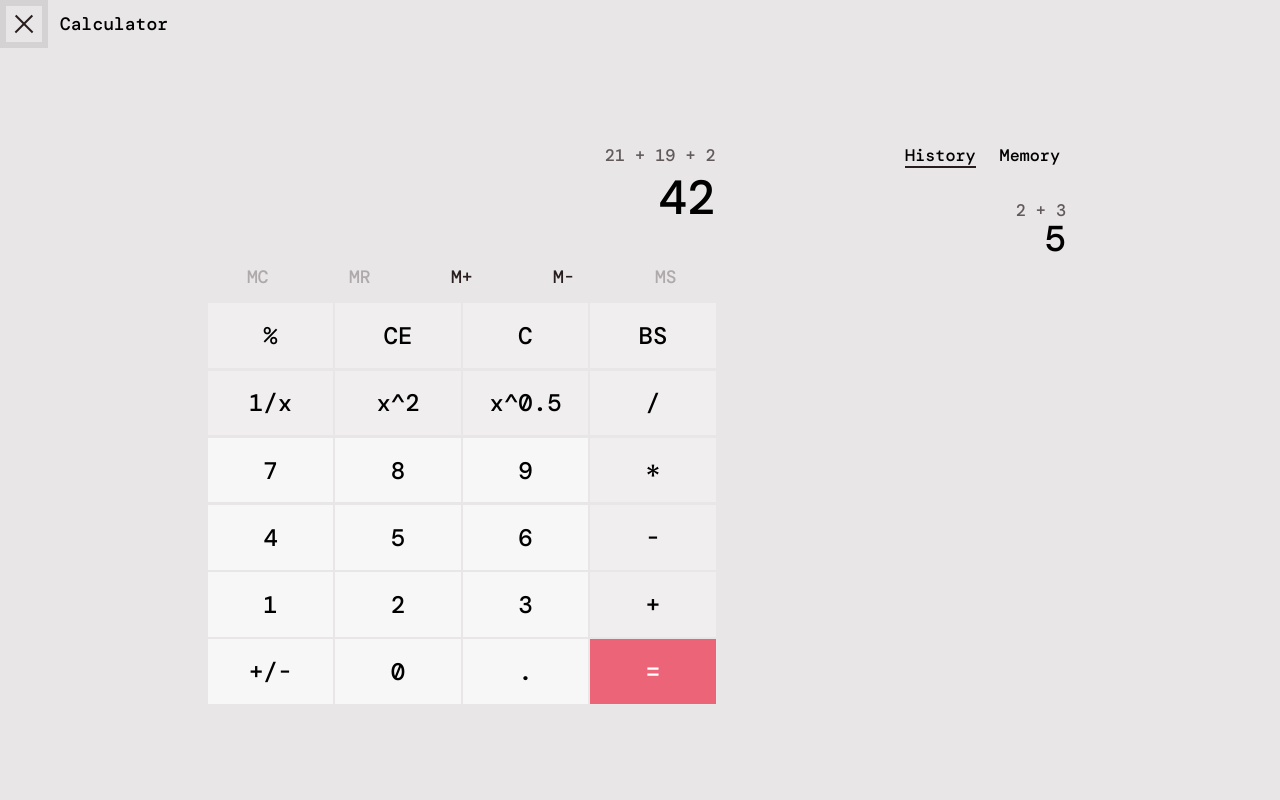
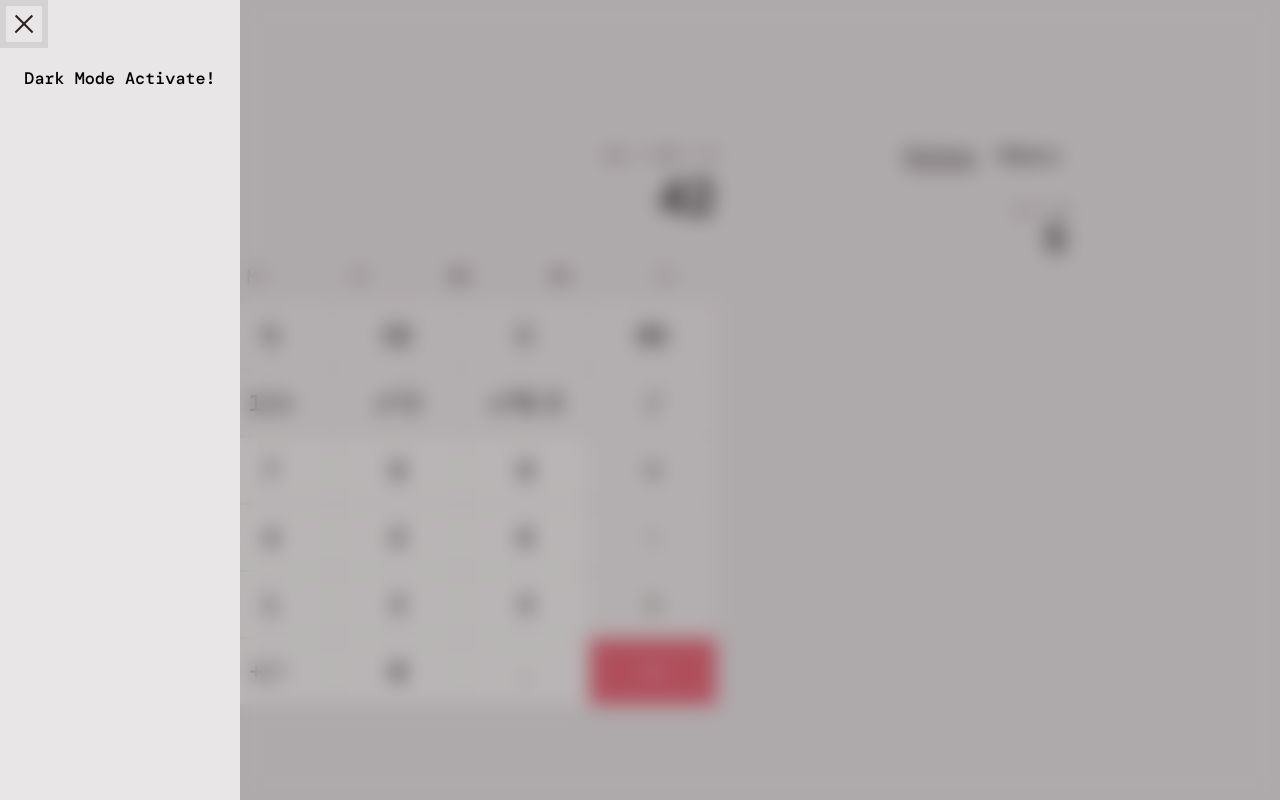
Before and after one commit to O-Kreator/Web-calculator, a website built with Parcel: page index.html in a window 1280 px wide. Both pictures are taken after a click on the button 24 px from the left and 24 px from the top of the page. Built offline with nearby package versions, Linux system fonts and the light colour scheme; a web font is replaced by a local one.

Commit message:
feat top navigation contents

```diff
--- a/index.html
+++ b/index.html
@@ -12,6 +12,12 @@
     <nav id="navTop">
       Calculator
     </nav>
+    <div id="navBlinder"></div>
+    <div id="navContentWrapper">
+      <button id="darkModeBtn" class="navContentItem">
+        Dark Mode Activate!
+      </button>
+    </div>
     <div id="contentWrapper">
       <main id="mainWrapper">
         <input id="textSub" value="21 + 19 + 2" size="1" type="text">
--- a/src/js/_config.js
+++ b/src/js/_config.js
@@ -9,7 +9,12 @@ export const DOM = {
   body: document.body,
   nav: {
     button: document.getElementById("navMenuBtn"),
-    top: document.getElementById("navTop")
+    top: document.getElementById("navTop"),
+    blinder: document.getElementById("navBlinder"),
+
+    contents: {
+      darkModeBtn: document.getElementById("darkModeBtn")
+    }
   },
   text: {
     sub: document.getElementById("textSub"),
--- a/src/js/nav.js
+++ b/src/js/nav.js
@@ -1,20 +1,40 @@
 import { CONST, DOM } from './_config.js';
 
 const navStatus = {
-  isMoving: false
+  isMoving: false,
+  isShown: false
 }
 
 const navFunc = {
-  toggle() {
+  on() {
     if (!navStatus.isMoving) {
       navStatus.isMoving = true;
-      DOM.body.classList.toggle("menu_pressed");
+
+      DOM.nav.button.classList.add("on");
+      DOM.body.classList.add("menu_pressed");
+
+      setTimeout(() => DOM.body.classList.add("menu_shown"), CONST.TIME_SHORT);
+      setTimeout(() => {navStatus.isShown = true}, CONST.TIME_LONG);
+      setTimeout(() => {navStatus.isMoving = false}, CONST.TIME_LONG);
+    }
+  },
+
+  off() {
+    if (!navStatus.isMoving) {
+      navStatus.isMoving = true;
+
+      DOM.nav.button.classList.remove("on");
+      DOM.body.classList.remove("menu_shown");
+
+      setTimeout(() => DOM.body.classList.remove("menu_pressed"), CONST.TIME_LONG);
+      setTimeout(() => {navStatus.isShown = false}, CONST.TIME_LONG);
       setTimeout(() => {navStatus.isMoving = false}, CONST.TIME_LONG);
     }
   },
 
   init() {
-    DOM.nav.button.addEventListener("click", this.toggle);
+    DOM.nav.button.addEventListener("click", () => !navStatus.isShown ? navFunc.on() : navFunc.off());
+    DOM.nav.background.addEventListener("click", navFunc.off);
   }
 }
 
--- a/src/scss/aside.scss
+++ b/src/scss/aside.scss
@@ -45,12 +45,6 @@
 #memoryWrapper > button.memoryItem:hover,
 #memoryWrapper > button.memoryItem:focus {
   background-color: var(--color-button-hover);
-  box-shadow: var(--shadow-inner);
-}
-
-#historyWrapper > button.historyItem:active,
-#memoryWrapper > button.memoryItem:active {
-  top: var(--space-xxs);
 }
 
 #historyWrapper > button.historyItem > p.historyTextSub,
--- a/src/scss/button.scss
+++ b/src/scss/button.scss
@@ -1,6 +1,11 @@
 /* Basic Button Settings */
 
 button:not(:disabled) {
+  border: 0;
+  background: transparent;
+
+  transition-duration: var(--time-short);
+
   &:hover, &:focus {
     box-shadow: var(--shadow-inner);
   }
--- a/src/scss/nav.scss
+++ b/src/scss/nav.scss
@@ -1,6 +1,7 @@
 /* Navigation Menu Button */
 
 #navMenuBtn {
+  z-index: 20;
   position: absolute;
   top: 0;
   left: 0;
@@ -37,23 +38,23 @@
       top: 1.35rem
     }
   }
-}
 
-body.menu_pressed #navMenuBtn {
-  & > div:nth-child(1) {
+  &.on > div {
+    &:nth-child(1) {
     width: calc(100% - var(--space-r));
     top: .95rem;
     transform: rotate(45deg);
     }
 
-  & > div:nth-child(2) {
+    &:nth-child(2) {
       width: 0;
     }
 
-  & > div:nth-child(3) {
+    &:nth-child(3) {
       width: calc(100% - var(--space-r));
       top: .95rem;
       transform: rotate(-45deg);
+    }
   }
 }
 
@@ -73,3 +74,70 @@ body.menu_pressed #navMenuBtn {
 
   transition-duration: var(--time-long);
 }
+
+
+/* Background when Navigation menu is shown */
+
+#navBlinder {
+  z-index: 10;
+  position: fixed;
+  top: 0;
+  left: 0;
+  right: 0;
+  bottom: 0;
+
+  background: var(--color-text-disabled);
+  backdrop-filter: blur(10px);
+
+  opacity: 0;
+  display: none;
+
+  transition-duration: var(--time-long);
+}
+
+body {
+  &.menu_pressed #navBlinder {
+    display: block;
+  }
+
+  &.menu_shown #navBlinder {
+    opacity: 1;
+  }
+}
+
+
+/* Navigation Content Wrapper */
+
+#navContentWrapper {
+  z-index: 15;
+  position: absolute;
+  top: 0;
+  bottom: 0;
+  left: calc(-1 * min(60%, 10rem));
+  width: min(60%, 10rem);
+
+  padding-top: var(--space-xxl);
+
+  background: var(--color-background);
+
+  transition-duration: var(--time-long);
+
+  & > button.navContentItem {
+    position: relative;
+    top: 0;
+    display: block;
+    width: 100%;
+    height: 2.5rem;
+    font-size: .7rem;
+  }
+}
+
+body {
+  &.menu_pressed #navContentWrapper {
+    display: block;
+  }
+
+  &.menu_shown #navContentWrapper {
+    left: 0;
+  }
+}
```
Lines whose indentation alone changed are shown as unchanged.
